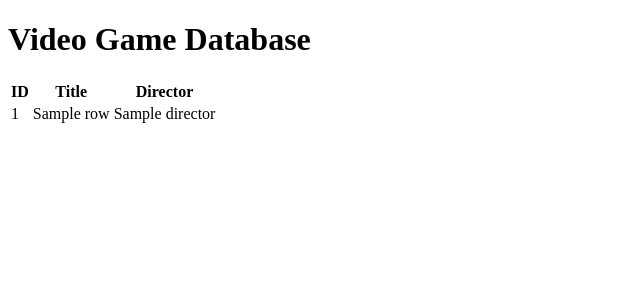
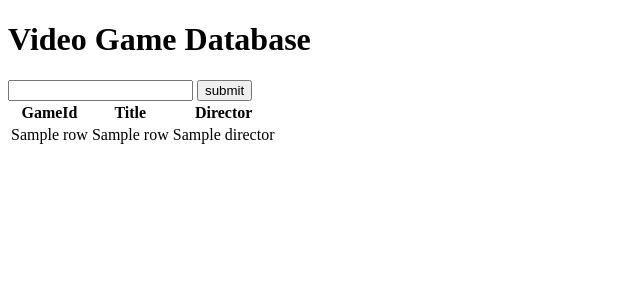
Before and after one commit to hayesmg03/Database_Final, a Flask app: template templates/index.html in a window 1280 px wide. Shown: the top 300 px of the page, without its empty margins (0-640 px from the left). Run offline with Flask 3, Linux system fonts and the light colour scheme; the template is opened without the code that fills it: most values are stand-ins (such as "Sample title", 1, 10 or a date in 2020).

Commit message:
can search for table with text input

```diff
--- a/app.py
+++ b/app.py
@@ -1,4 +1,4 @@
-from flask import Flask, render_template, request, redirect, url_for
+from flask import Flask, render_template, request
 import sqlite3
 
 app = Flask(__name__)
@@ -10,12 +10,21 @@ def get_db_connection():
     return conn
 
 # Route to display data from the database
-@app.route('/')
+@app.route('/', methods=['GET', 'POST'])
 def index():
     conn = get_db_connection()
-    data = conn.execute('SELECT * FROM VideoGame').fetchall()  # Replace 'your_table' with your actual table name
+    data = conn.execute('SELECT * FROM Developer').fetchall()
     conn.close()
     return render_template('index.html', data=data)
+
+@app.route('/submit', methods=['POST'])
+def submit():
+    conn = get_db_connection()
+    if request.method == 'POST':
+        text_input = request.form['text_input']
+        # Process the text input here
+        data = conn.execute('SELECT * FROM ' + text_input)
+        return render_template('index.html', data=data)
 
 
 
--- a/indexStyle.css
+++ b/indexStyle.css
@@ -1,5 +1,5 @@
 body {
-    font-family: Arial, sans-serif;
+    font-family: "Roboto";
     padding: 20px;
   }
   .results {
--- a/templates/index.html
+++ b/templates/index.html
@@ -3,19 +3,27 @@
   <head>
     <meta charset="UTF-8" />
     <meta name="viewport" content="width=device-width, initial-scale=1.0" />
-    <title>SQLite with Flask</title>
+    <link
+      rel="stylesheet"
+      href="https://fonts.googleapis.com/css?family=Roboto"
+    />
+    <title>Database Final</title>
   </head>
   <body>
     <h1>Video Game Database</h1>
+    <form method="POST" action="/submit">
+      <input type="text" id="text_input" name="text_input" />
+      <input type="submit" value="submit" />
+    </form>
     <table>
       <tr>
-        <th>ID</th>
+        <th>GameId</th>
         <th>Title</th>
         <th>Director</th>
       </tr>
       {% for row in data %}
       <tr>
-        <td>{{ row['GameId'] }}</td>
+        <td>{{ row['Name'] }}</td>
         <td>{{ row['Title'] }}</td>
         <td>{{ row['Director'] }}</td>
       </tr>
```
